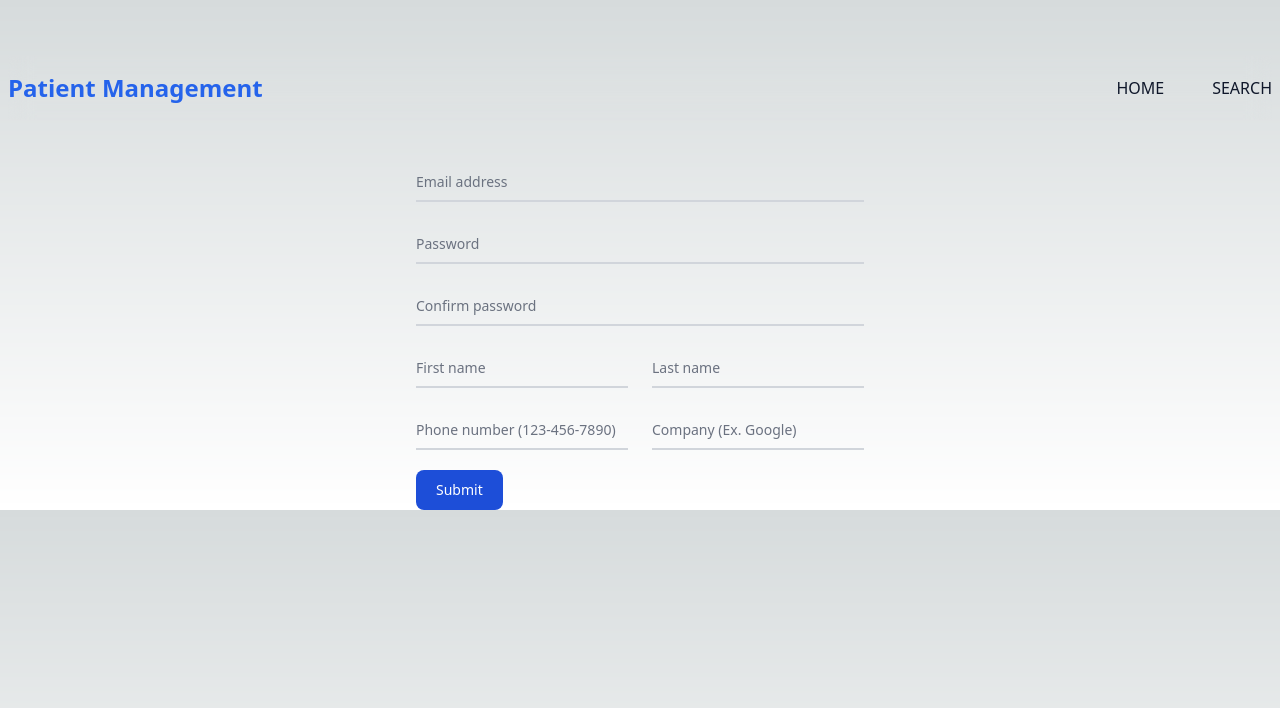
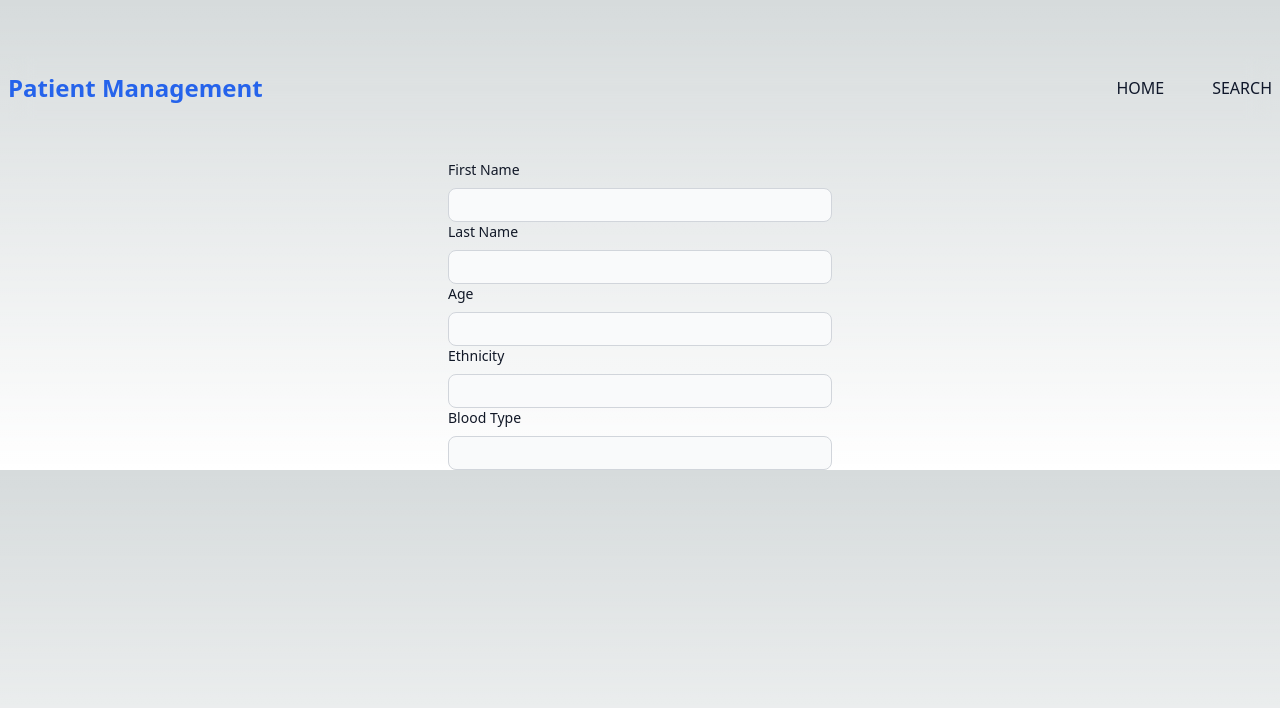
Before and after one commit to Neethesh26/scenario2, a Next.js app: page /admin in a window 1280 px wide. Shown: the top 708 px of the page. Built offline with nearby package versions, Linux system fonts and the light colour scheme; no server answers; sample sign-in values are in the browser's storage.

Commit message:
update form

```diff
--- a/src/app/admin/page.js
+++ b/src/app/admin/page.js
@@ -31,40 +31,27 @@ function Page() {
     <>
         <Navbar />
         <div class="py-20"></div>
-        <form class="max-w-md mx-auto ">
-            <div class="relative z-0 w-full mb-5 group">
-                <input type="Fi" name="floating_email" id="floating_email" class="block py-2.5 px-0 w-full text-sm text-gray-900 bg-transparent border-0 border-b-2 border-gray-300 appearance-none dark:text-white dark:border-gray-600 dark:focus:border-blue-500 focus:outline-none focus:ring-0 focus:border-blue-600 peer" placeholder=" " required />
-                <label for="floating_email" class="peer-focus:font-medium absolute text-sm text-gray-500 dark:text-gray-400 duration-300 transform -translate-y-6 scale-75 top-3 -z-10 origin-[0] peer-focus:start-0 rtl:peer-focus:translate-x-1/4 rtl:peer-focus:left-auto peer-focus:text-blue-600 peer-focus:dark:text-blue-500 peer-placeholder-shown:scale-100 peer-placeholder-shown:translate-y-0 peer-focus:scale-75 peer-focus:-translate-y-6">Email address</label>
+        <form class="max-w-sm mx-auto">
+            <div>
+                <label for="first-name" class="block mb-2 text-sm font-medium text-gray-900 dark:text-white">First Name</label>
+                <input type="text" id="first-name" class="block w-full p-2 text-gray-900 border border-gray-300 rounded-lg bg-gray-50 text-xs focus:ring-blue-500 focus:border-blue-500 dark:bg-gray-700 dark:border-gray-600 dark:placeholder-gray-400 dark:text-white dark:focus:ring-blue-500 dark:focus:border-blue-500"/>
             </div>
-            <div class="relative z-0 w-full mb-5 group">
-                <input type="password" name="floating_password" id="floating_password" class="block py-2.5 px-0 w-full text-sm text-gray-900 bg-transparent border-0 border-b-2 border-gray-300 appearance-none dark:text-white dark:border-gray-600 dark:focus:border-blue-500 focus:outline-none focus:ring-0 focus:border-blue-600 peer" placeholder=" " required />
-                <label for="floating_password" class="peer-focus:font-medium absolute text-sm text-gray-500 dark:text-gray-400 duration-300 transform -translate-y-6 scale-75 top-3 -z-10 origin-[0] peer-focus:start-0 rtl:peer-focus:translate-x-1/4 peer-focus:text-blue-600 peer-focus:dark:text-blue-500 peer-placeholder-shown:scale-100 peer-placeholder-shown:translate-y-0 peer-focus:scale-75 peer-focus:-translate-y-6">Password</label>
+            <div>
+                <label for="last-name" class="block mb-2 text-sm font-medium text-gray-900 dark:text-white">Last Name</label>
+                <input type="text" id="last-name" class="block w-full p-2 text-gray-900 border border-gray-300 rounded-lg bg-gray-50 text-xs focus:ring-blue-500 focus:border-blue-500 dark:bg-gray-700 dark:border-gray-600 dark:placeholder-gray-400 dark:text-white dark:focus:ring-blue-500 dark:focus:border-blue-500"/>
             </div>
-            <div class="relative z-0 w-full mb-5 group">
-                <input type="password" name="repeat_password" id="floating_repeat_password" class="block py-2.5 px-0 w-full text-sm text-gray-900 bg-transparent border-0 border-b-2 border-gray-300 appearance-none dark:text-white dark:border-gray-600 dark:focus:border-blue-500 focus:outline-none focus:ring-0 focus:border-blue-600 peer" placeholder=" " required />
-                <label for="floating_repeat_password" class="peer-focus:font-medium absolute text-sm text-gray-500 dark:text-gray-400 duration-300 transform -translate-y-6 scale-75 top-3 -z-10 origin-[0] peer-focus:start-0 rtl:peer-focus:translate-x-1/4 peer-focus:text-blue-600 peer-focus:dark:text-blue-500 peer-placeholder-shown:scale-100 peer-placeholder-shown:translate-y-0 peer-focus:scale-75 peer-focus:-translate-y-6">Confirm password</label>
+            <div>
+                <label for="age" class="block mb-2 text-sm font-medium text-gray-900 dark:text-white">Age</label>
+                <input type="text" id="age" class="block w-full p-2 text-gray-900 border border-gray-300 rounded-lg bg-gray-50 text-xs focus:ring-blue-500 focus:border-blue-500 dark:bg-gray-700 dark:border-gray-600 dark:placeholder-gray-400 dark:text-white dark:focus:ring-blue-500 dark:focus:border-blue-500"/>
             </div>
-            <div class="grid md:grid-cols-2 md:gap-6">
-                <div class="relative z-0 w-full mb-5 group">
-                    <input type="text" name="floating_first_name" id="floating_first_name" class="block py-2.5 px-0 w-full text-sm text-gray-900 bg-transparent border-0 border-b-2 border-gray-300 appearance-none dark:text-white dark:border-gray-600 dark:focus:border-blue-500 focus:outline-none focus:ring-0 focus:border-blue-600 peer" placeholder=" " required />
-                    <label for="floating_first_name" class="peer-focus:font-medium absolute text-sm text-gray-500 dark:text-gray-400 duration-300 transform -translate-y-6 scale-75 top-3 -z-10 origin-[0] peer-focus:start-0 rtl:peer-focus:translate-x-1/4 peer-focus:text-blue-600 peer-focus:dark:text-blue-500 peer-placeholder-shown:scale-100 peer-placeholder-shown:translate-y-0 peer-focus:scale-75 peer-focus:-translate-y-6">First name</label>
-                </div>
-                <div class="relative z-0 w-full mb-5 group">
-                    <input type="text" name="floating_last_name" id="floating_last_name" class="block py-2.5 px-0 w-full text-sm text-gray-900 bg-transparent border-0 border-b-2 border-gray-300 appearance-none dark:text-white dark:border-gray-600 dark:focus:border-blue-500 focus:outline-none focus:ring-0 focus:border-blue-600 peer" placeholder=" " required />
-                    <label for="floating_last_name" class="peer-focus:font-medium absolute text-sm text-gray-500 dark:text-gray-400 duration-300 transform -translate-y-6 scale-75 top-3 -z-10 origin-[0] peer-focus:start-0 rtl:peer-focus:translate-x-1/4 peer-focus:text-blue-600 peer-focus:dark:text-blue-500 peer-placeholder-shown:scale-100 peer-placeholder-shown:translate-y-0 peer-focus:scale-75 peer-focus:-translate-y-6">Last name</label>
-                </div>
+            <div>
+                <label for="ethnicity" class="block mb-2 text-sm font-medium text-gray-900 dark:text-white">Ethnicity</label>
+                <input type="text" id="ethnicity" class="block w-full p-2 text-gray-900 border border-gray-300 rounded-lg bg-gray-50 text-xs focus:ring-blue-500 focus:border-blue-500 dark:bg-gray-700 dark:border-gray-600 dark:placeholder-gray-400 dark:text-white dark:focus:ring-blue-500 dark:focus:border-blue-500"/>
             </div>
-            <div class="grid md:grid-cols-2 md:gap-6">
-                <div class="relative z-0 w-full mb-5 group">
-                    <input type="tel" pattern="[0-9]{3}-[0-9]{3}-[0-9]{4}" name="floating_phone" id="floating_phone" class="block py-2.5 px-0 w-full text-sm text-gray-900 bg-transparent border-0 border-b-2 border-gray-300 appearance-none dark:text-white dark:border-gray-600 dark:focus:border-blue-500 focus:outline-none focus:ring-0 focus:border-blue-600 peer" placeholder=" " required />
-                    <label for="floating_phone" class="peer-focus:font-medium absolute text-sm text-gray-500 dark:text-gray-400 duration-300 transform -translate-y-6 scale-75 top-3 -z-10 origin-[0] peer-focus:start-0 rtl:peer-focus:translate-x-1/4 peer-focus:text-blue-600 peer-focus:dark:text-blue-500 peer-placeholder-shown:scale-100 peer-placeholder-shown:translate-y-0 peer-focus:scale-75 peer-focus:-translate-y-6">Phone number (123-456-7890)</label>
-                </div>
-                <div class="relative z-0 w-full mb-5 group">
-                    <input type="text" name="floating_company" id="floating_company" class="block py-2.5 px-0 w-full text-sm text-gray-900 bg-transparent border-0 border-b-2 border-gray-300 appearance-none dark:text-white dark:border-gray-600 dark:focus:border-blue-500 focus:outline-none focus:ring-0 focus:border-blue-600 peer" placeholder=" " required />
-                    <label for="floating_company" class="peer-focus:font-medium absolute text-sm text-gray-500 dark:text-gray-400 duration-300 transform -translate-y-6 scale-75 top-3 -z-10 origin-[0] peer-focus:start-0 rtl:peer-focus:translate-x-1/4 peer-focus:text-blue-600 peer-focus:dark:text-blue-500 peer-placeholder-shown:scale-100 peer-placeholder-shown:translate-y-0 peer-focus:scale-75 peer-focus:-translate-y-6">Company (Ex. Google)</label>
-                </div>
+            <div>
+                <label for="blood-type" class="block mb-2 text-sm font-medium text-gray-900 dark:text-white">Blood Type</label>
+                <input type="text" id="blood-type" class="block w-full p-2 text-gray-900 border border-gray-300 rounded-lg bg-gray-50 text-xs focus:ring-blue-500 focus:border-blue-500 dark:bg-gray-700 dark:border-gray-600 dark:placeholder-gray-400 dark:text-white dark:focus:ring-blue-500 dark:focus:border-blue-500"/>
             </div>
-            <button type="submit" class="text-white bg-blue-700 hover:bg-blue-800 focus:ring-4 focus:outline-none focus:ring-blue-300 font-medium rounded-lg text-sm w-full sm:w-auto px-5 py-2.5 text-center dark:bg-blue-600 dark:hover:bg-blue-700 dark:focus:ring-blue-800">Submit</button>
         </form>
     </>
     );
```
